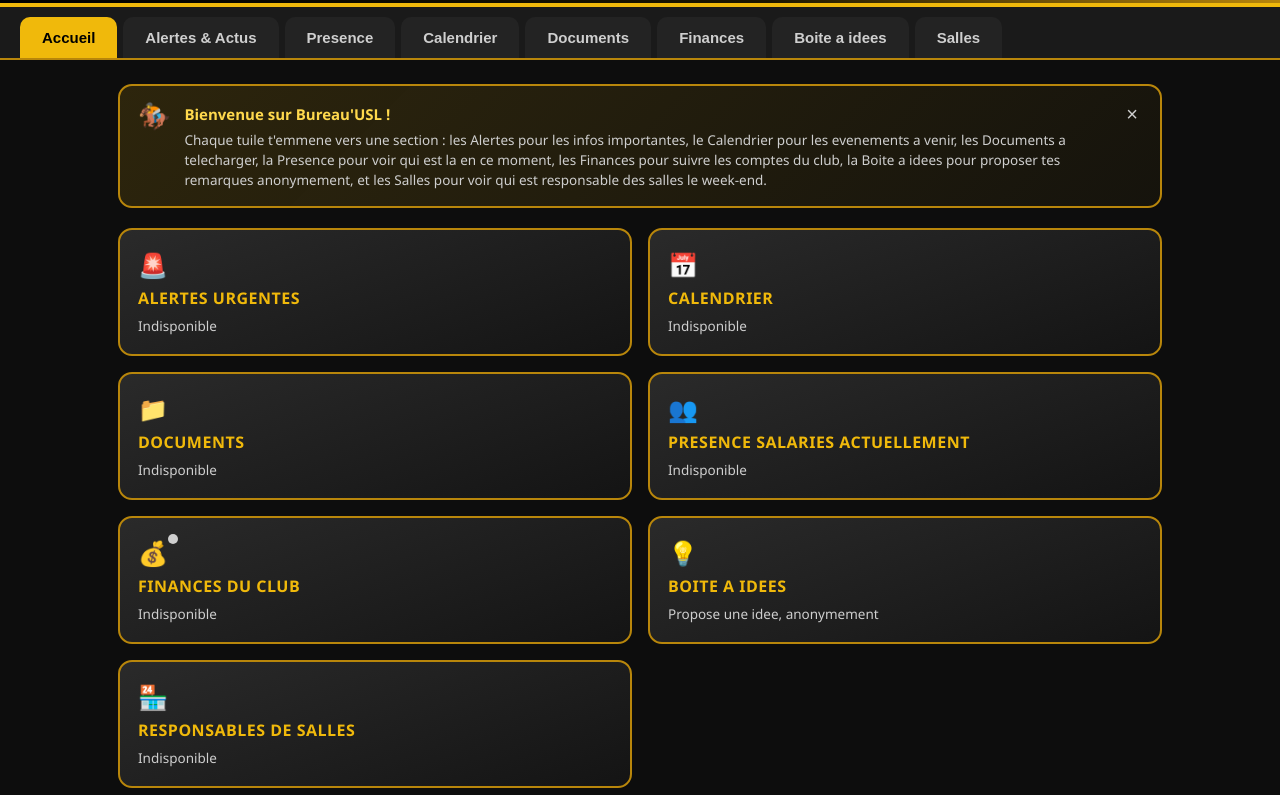
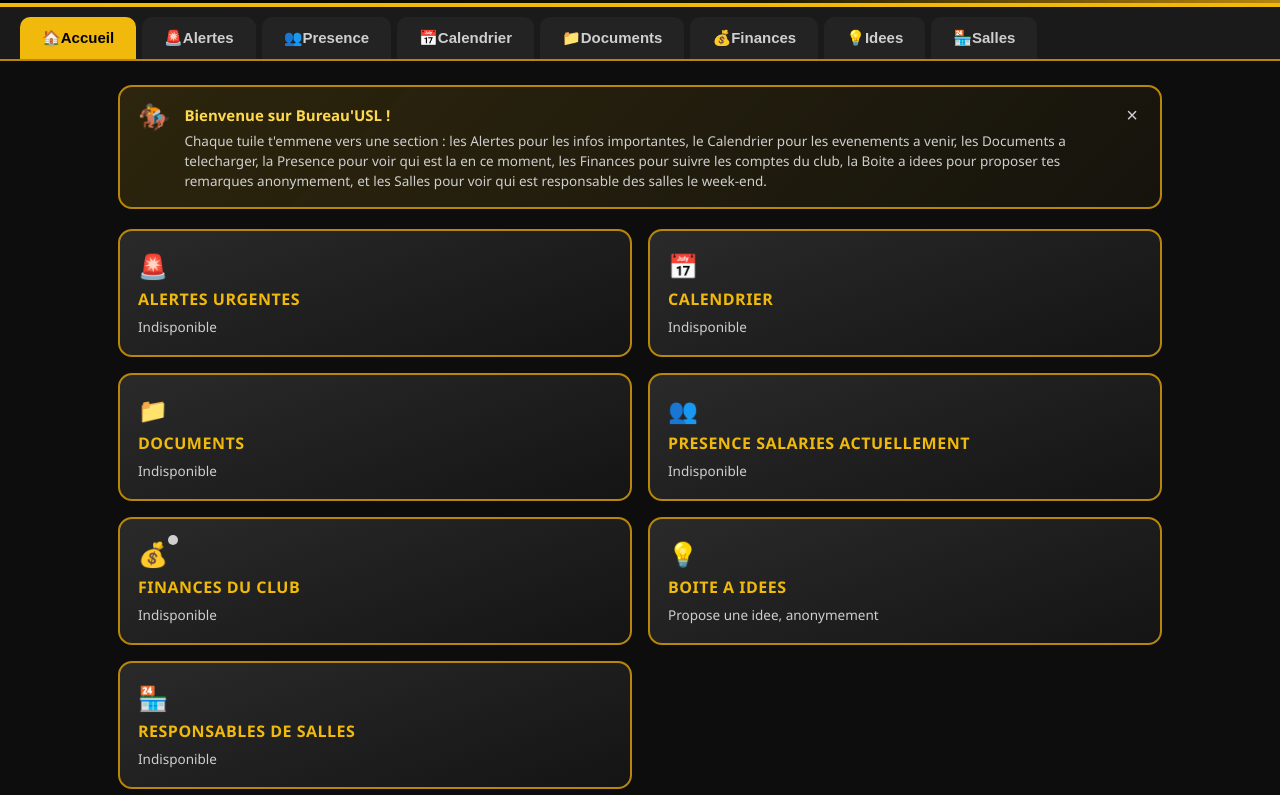
Before and after one commit to Floriandeniel/bureau-usl-app, a website: page public/index.html in a window 1280 px wide. Shown: the part 91-886 px from the top of the page. Drawn offline with Linux system fonts and the light colour scheme; no server answers.

Commit message:
Add files via upload

```diff
--- a/public/index.html
+++ b/public/index.html
@@ -2,7 +2,7 @@
 <html lang="fr">
 <head>
 <meta charset="UTF-8" />
-<meta name="viewport" content="width=device-width, initial-scale=1.0" />
+<meta name="viewport" content="width=device-width, initial-scale=1.0, viewport-fit=cover" />
 <title>Bureau'USL - Tableau de bord du club</title>
 <link rel="stylesheet" href="style.css" />
 <link rel="manifest" href="manifest.json" />
@@ -29,15 +29,15 @@
 </header>
 
 <nav class="tabs">
-  <button class="tab-btn active" data-tab="accueil">Accueil</button>
-  <button class="tab-btn" data-tab="annonces">Alertes &amp; Actus</button>
-  <button class="tab-btn" data-tab="presence">Presence</button>
-  <button class="tab-btn" data-tab="evenements">Calendrier</button>
-  <button class="tab-btn" data-tab="documents">Documents</button>
-  <button class="tab-btn" data-tab="finances">Finances</button>
-  <button class="tab-btn" data-tab="idees">Boite a idees</button>
-  <button class="tab-btn" data-tab="salles">Salles</button>
-  <button class="tab-btn" data-tab="parametres" id="tab-btn-parametres" style="display:none">Parametres</button>
+  <button class="tab-btn active" data-tab="accueil"><span class="tab-icone">&#127968;</span><span class="tab-label">Accueil</span></button>
+  <button class="tab-btn" data-tab="annonces"><span class="tab-icone">&#128680;</span><span class="tab-label">Alertes</span></button>
+  <button class="tab-btn" data-tab="presence"><span class="tab-icone">&#128101;</span><span class="tab-label">Presence</span></button>
+  <button class="tab-btn" data-tab="evenements"><span class="tab-icone">&#128197;</span><span class="tab-label">Calendrier</span></button>
+  <button class="tab-btn" data-tab="documents"><span class="tab-icone">&#128193;</span><span class="tab-label">Documents</span></button>
+  <button class="tab-btn" data-tab="finances"><span class="tab-icone">&#128176;</span><span class="tab-label">Finances</span></button>
+  <button class="tab-btn" data-tab="idees"><span class="tab-icone">&#128161;</span><span class="tab-label">Idees</span></button>
+  <button class="tab-btn" data-tab="salles"><span class="tab-icone">&#127978;</span><span class="tab-label">Salles</span></button>
+  <button class="tab-btn" data-tab="parametres" id="tab-btn-parametres" style="display:none"><span class="tab-icone">&#9881;&#65039;</span><span class="tab-label">Parametres</span></button>
 </nav>
 
 <main>
```
